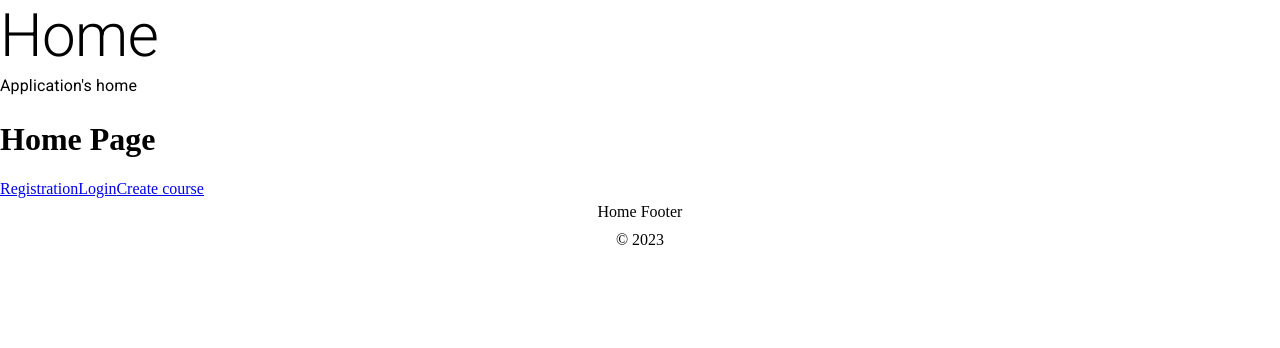
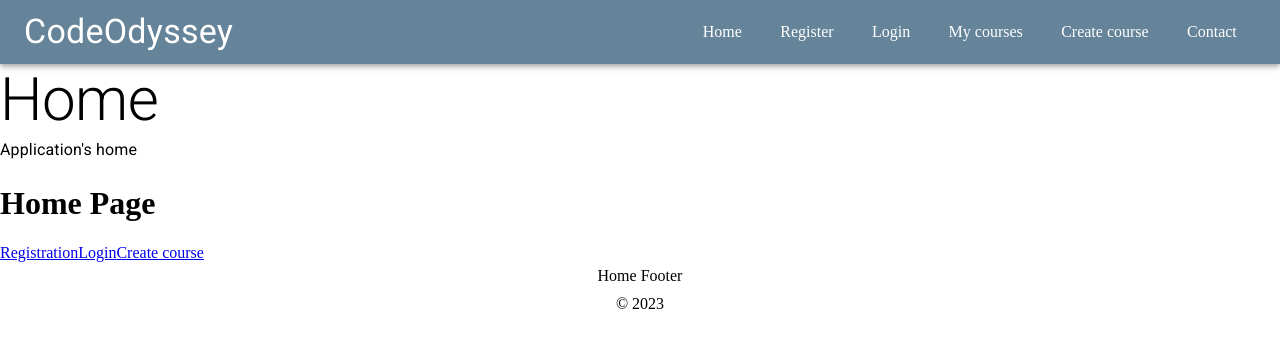
Before and after one commit to ifspcodelab/codeodyssey-frontend, a React (Vite) app: page / in a window 1280 px wide. Shown: the top 348 px of the page. Built offline with nearby package versions, Linux system fonts and the light colour scheme.

Commit message:
feat: add navbar with logout and translations

```diff
--- a/src/App.tsx
+++ b/src/App.tsx
@@ -1,8 +1,10 @@
 import {Outlet} from "react-router-dom";
+import Navbar from "./components/Navbar";
 
 function App() {
     return (
         <div>
+            <Navbar/>
             <Outlet/>
         </div>
     )
--- /dev/null
+++ b/src/components/Navbar/index.tsx
@@ -0,0 +1,67 @@
+import {
+  AppBar,
+  Toolbar,
+  Typography,
+} from "@mui/material";
+import { Link } from "react-router-dom";
+import {useTranslation} from "react-i18next";
+import './style.css'
+import {useEffect, useState} from "react";
+import {JwtService} from "../../core/auth/JwtService";
+
+
+function Navbar() {
+  const { t } = useTranslation();
+  const [authenticated, setAuthenticated] = useState<boolean>(false);
+
+  useEffect(() => {
+    const jwtService = new JwtService();
+    const token = jwtService.getAccessToken();
+    if (token) {
+      setAuthenticated(true)
+    }
+  }, []);
+
+  const handleLogout = () => {
+    const jwtService = new JwtService();
+    jwtService.removeTokens();
+    setAuthenticated(false)
+  }
+
+  return (
+    <AppBar position="static">
+      <Toolbar className="container">
+        <Typography variant="h4">
+          CodeOdyssey
+        </Typography>
+          <div className="linkList">
+            <Link className="link" to="/">
+              Home
+            </Link>
+            <Link className="link" to="/registration" >
+              {t("navbar.register")}
+            </Link>
+            {!authenticated ?
+              <Link className="link" to="/login" >
+                {t("navbar.login")}
+              </Link>
+                :
+                <Link className="link" onClick={handleLogout} to="/">
+                  {t("navbar.logout")}
+                </Link>
+            }
+            <Link className="link" to="/courses">
+              {t("navbar.courses")}
+            </Link>
+            <Link className="link" to="/create-course">
+              {t("navbar.createCourse")}
+            </Link>
+            <Link className="link" to="/contact">
+              {t("navbar.contact")}
+            </Link>
+          </div>
+      </Toolbar>
+    </AppBar>
+  );
+}
+export default Navbar;
--- /dev/null
+++ b/src/components/Navbar/style.css
@@ -0,0 +1,19 @@
+.container {
+  display: flex;
+  justify-content: space-between;
+  background-color:  #65849A;
+}
+
+.linkList {
+  display: flex;
+}
+
+.link {
+  text-decoration: none;
+  color: #fff;
+  padding: 1.2rem;
+}
+
+.link:hover {
+  background-color: #6A8FAB;
+}
--- a/src/locales/en/translation.json
+++ b/src/locales/en/translation.json
@@ -1,4 +1,12 @@
 {
+  "navbar": {
+    "register": "Register",
+    "login": "Login",
+    "logout": "Logout",
+    "courses": "My courses",
+    "createCourse": "Create course",
+    "contact": "Contact"
+  },
   "confirmation": {
     "title": "Confirmation",
     "text": "Email's confirmation",
--- a/src/locales/pt/translation.json
+++ b/src/locales/pt/translation.json
@@ -1,4 +1,12 @@
 {
+  "navbar": {
+    "register": "Cadastrar",
+    "login": "Login",
+    "logout": "Sair",
+    "courses": "Meus cursos",
+    "createCourse": "Criar curso",
+    "contact": "Contato"
+  },
   "confirmation": {
     "title": "Confirmação",
     "text": "Confirmação do email",
--- a/src/pages/Home/index.tsx
+++ b/src/pages/Home/index.tsx
@@ -1,8 +1,24 @@
 import PageHeader from "../../components/PageHeader";
 import PageFooter from "../../components/PageFooter";
-import {Link} from "react-router-dom";
+import {Link, useLocation} from "react-router-dom";
+import {Key, useEffect} from "react";
+
+
+interface Location {
+    state: { data: boolean } | null;
+    key: Key;
+}
 
 function Home() {
+    const location: Location = useLocation();
+
+    useEffect(() => {
+        if (location.state?.data === true) {
+            window.history.replaceState({}, document.title)
+            window.location.reload();
+        }
+    }, [location]);
+
     return (
         <>
             <PageHeader title={'Home'} text={"Application's home"}/>
--- a/src/pages/Login/index.tsx
+++ b/src/pages/Login/index.tsx
@@ -50,7 +50,7 @@ function Login() {
     authConsumer.setEmail(decodedAccessToken.email);
     authConsumer.setRole(decodedAccessToken.role);
     console.log(authConsumer)
-    return navigate("/");
+    return navigate("/", {state: {data: true}});
   };
 
   const handleLoginError = (error: AxiosError<ProblemDetail>): void => {
```
